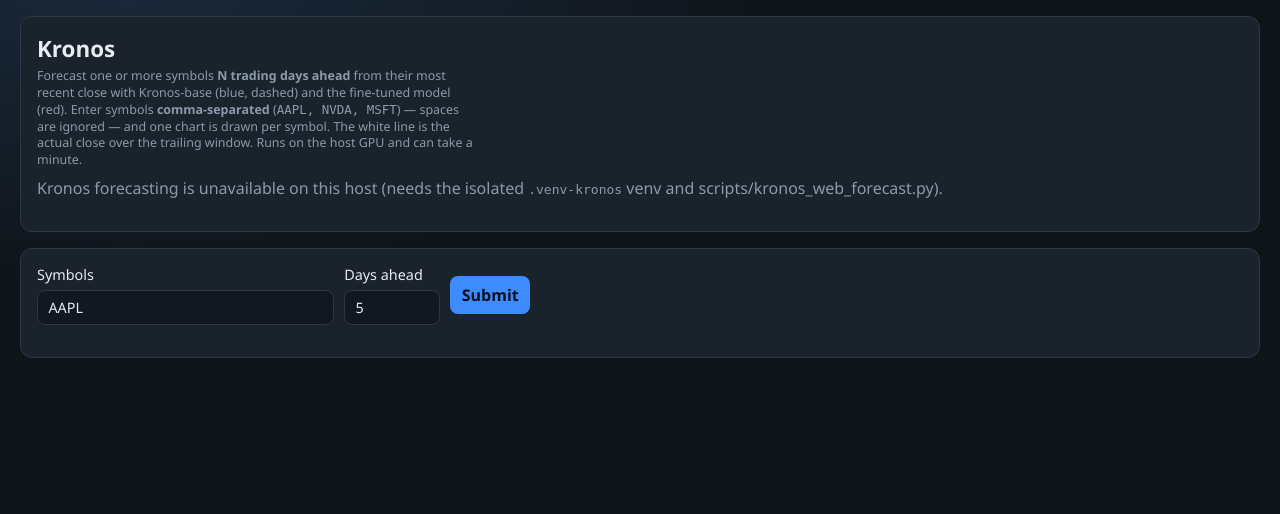
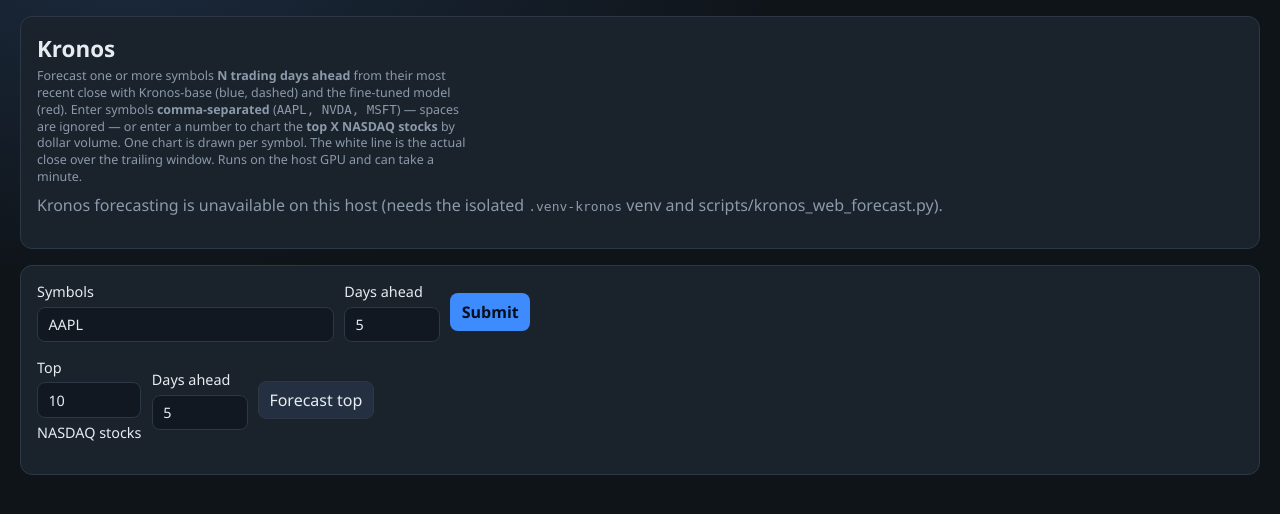
Before and after one commit to edos4/trading, a Python web app: template web/templates/kronos.html in a window 1280 px wide. Shown: the top 514 px of the page. Run offline with Jinja, Linux system fonts and the light colour scheme; the template is opened without the code that fills it, so the values that code supplies are empty.

Commit message:
feat(kronos): forecast the top X NASDAQ stocks by dollar volume
Add a second form to the Kronos tab that takes a count instead of a symbol
list. POST /api/kronos/forecast now accepts `top`, resolves the leaders by
Value.Traded through the cached screener, and feeds them to the existing
forecast run. Explicit symbols still take precedence, invalid counts are
rejected, lookup failures return 502, and the resolved list is written back
into the symbols field. MAX_SYMBOLS rises from 12 to 100.

Tests cover resolution, validation, lookup failure, and symbol precedence.

```diff
--- a/web/static/kronos.js
+++ b/web/static/kronos.js
@@ -12,9 +12,14 @@
   const symbolEl = document.getElementById("kronos-symbol");
   const daysEl = document.getElementById("kronos-days");
   const submitEl = document.getElementById("kronos-submit");
+  const topForm = document.getElementById("kronos-top-form");
+  const topNEl = document.getElementById("kronos-top-n");
+  const topDaysEl = document.getElementById("kronos-top-days");
+  const topSubmitEl = document.getElementById("kronos-top-submit");
   const statusEl = document.getElementById("kronos-status");
   const resultsEl = document.getElementById("kronos-results");
 
+  const MAX_TOP = 100;
   let charts = [];
 
   function setStatus(text) {
@@ -173,35 +178,70 @@
     return seen;
   }
 
-  async function submit(event) {
-    if (event) event.preventDefault();
-    const symbols = parseSymbols(symbolEl.value);
-    const days = parseInt(daysEl.value, 10);
-    if (!symbols.length) { setStatus("Enter at least one symbol."); return; }
+  function readDays(el) {
+    const input = el || daysEl;
+    const days = parseInt(input.value, 10);
     if (!Number.isFinite(days) || days < 1 || days > 60) {
-      setStatus("Days must be between 1 and 60."); return;
+      setStatus("Days must be between 1 and 60.");
+      return null;
     }
+    return days;
+  }
+
+  async function run(body, label) {
     submitEl.disabled = true;
+    if (topSubmitEl) topSubmitEl.disabled = true;
     unmountAll();
-    setStatus(`Running Kronos for ${symbols.join(", ")} (+${days}d)… this can take a minute.`);
+    setStatus(`${label}… this can take a minute.`);
     try {
       const res = await fetch("/api/kronos/forecast", {
         method: "POST",
         credentials: "same-origin",
         headers: { "Content-Type": "application/json" },
-        body: JSON.stringify({ symbols, days }),
+        body: JSON.stringify(body),
       });
       const data = await res.json().catch(() => ({}));
       if (!res.ok) {
         throw new Error(data.detail || data.message || `Request failed (${res.status})`);
       }
       render(data);
+      return data;
     } catch (err) {
       setStatus(String(err.message || err));
+      return null;
     } finally {
       submitEl.disabled = false;
+      if (topSubmitEl) topSubmitEl.disabled = false;
+    }
+  }
+
+  async function submit(event) {
+    if (event) event.preventDefault();
+    const symbols = parseSymbols(symbolEl.value);
+    if (!symbols.length) { setStatus("Enter at least one symbol."); return; }
+    const days = readDays(daysEl);
+    if (days === null) return;
+    await run({ symbols, days }, `Running Kronos for ${symbols.join(", ")} (+${days}d)`);
+  }
+
+  async function submitTop(event) {
+    if (event) event.preventDefault();
+    const n = parseInt(topNEl.value, 10);
+    if (!Number.isFinite(n) || n < 1 || n > MAX_TOP) {
+      setStatus(`Top must be between 1 and ${MAX_TOP}.`);
+      return;
+    }
+    const days = readDays(topDaysEl || daysEl);
+    if (days === null) return;
+    const data = await run(
+      { top: n, days },
+      `Running Kronos for the top ${n} NASDAQ stocks (+${days}d)`,
+    );
+    if (data && Array.isArray(data.symbols) && data.symbols.length) {
+      symbolEl.value = data.symbols.join(", ");
     }
   }
 
   if (form) form.addEventListener("submit", submit);
+  if (topForm) topForm.addEventListener("submit", submitTop);
 })();
--- a/web/templates/kronos.html
+++ b/web/templates/kronos.html
@@ -7,7 +7,8 @@
     <p class="muted small">Forecast one or more symbols <strong>N trading days ahead</strong> from their
       most recent close with Kronos-base (blue, dashed) and the fine-tuned model (red). Enter
       symbols <strong>comma-separated</strong> (<code>AAPL, NVDA, MSFT</code>) — spaces are
-      ignored — and one chart is drawn per symbol. The white line is the actual close over the
+      ignored — or enter a number to chart the <strong>top X NASDAQ stocks</strong> by dollar
+      volume. One chart is drawn per symbol. The white line is the actual close over the
       trailing window. Runs on the host GPU and can take a minute.</p>
     <p id="kronos-status" class="status">
       {% if not kronos_available %}Kronos forecasting is unavailable on this host (needs the
@@ -23,11 +24,17 @@
     <label>Days ahead <input id="kronos-days" type="number" min="1" max="60" step="1" value="5" /></label>
     <button type="submit" class="btn primary" id="kronos-submit">Submit</button>
   </form>
+  <form id="kronos-top-form" class="toolbar" autocomplete="off" style="margin-top:0.6rem">
+    <label>Top <input id="kronos-top-n" type="number" min="1" max="100" step="1" value="10" />
+      NASDAQ stocks</label>
+    <label>Days ahead <input id="kronos-top-days" type="number" min="1" max="60" step="1" value="5" /></label>
+    <button type="submit" class="btn" id="kronos-top-submit">Forecast top</button>
+  </form>
 </section>
 
 <section id="kronos-results"></section>
 {% endblock %}
 {% block scripts %}
 <script src="/static/vendor/lightweight-charts.standalone.production.js"></script>
-<script src="/static/kronos.js?v=2"></script>
+<script src="/static/kronos.js?v=5"></script>
 {% endblock %}
```
Also changed, not shown: docs/kronos-finetune.md (+15 -11 lines), web/app.py (+25 -1 lines), web/kronos.py (+16 -1 lines), web/test_kronos_api.py (+36 -0 lines), README.md.
